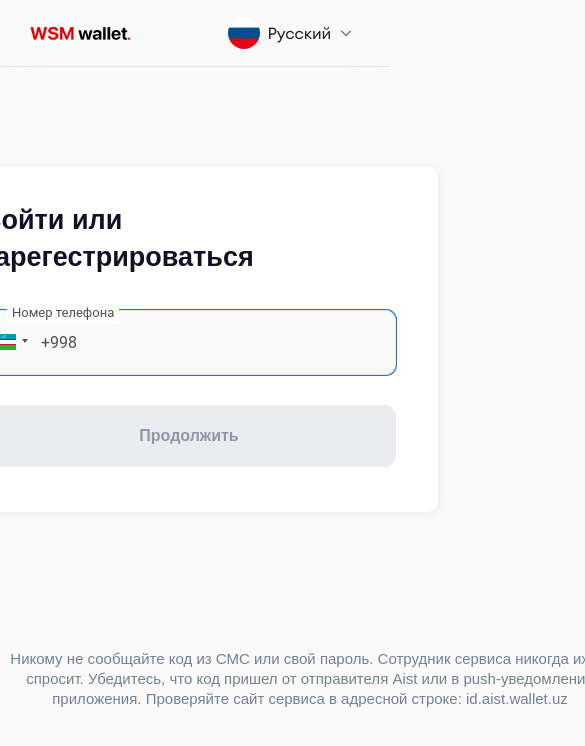
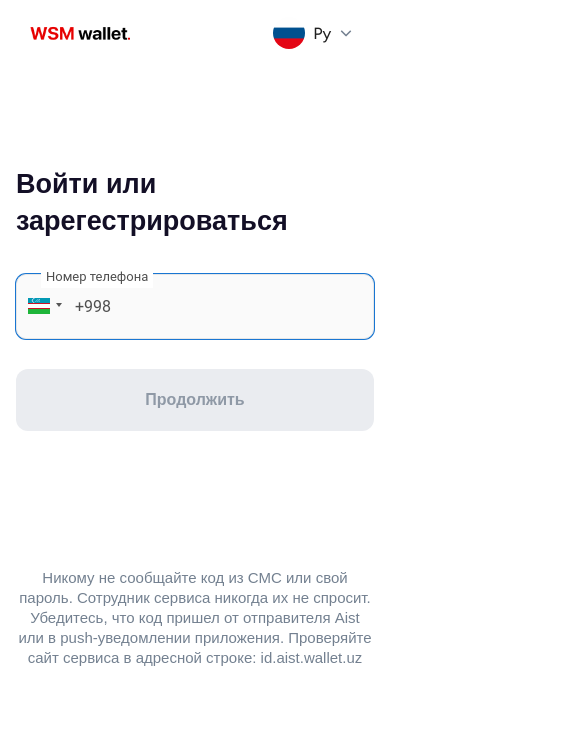
Before and after one commit to XurshidJurayev1/uzspay-wallet, a React (Create React App) app: page / in a window 390 px wide. Shown: the top 746 px of the page, 585 px wide, since content can reach past the window. Built offline with nearby package versions, Linux system fonts and the light colour scheme; a web font is replaced by a local one.

Commit message:
asdsada
asdasd

```diff
--- a/src/app.scss
+++ b/src/app.scss
@@ -1,3 +1,6 @@
 body {
   background: #fafafa;
+  @media(max-width: 768px) {
+     background: white ;
+  }
 }
--- a/src/components/admin/pages/login/LoginNavbar.jsx
+++ b/src/components/admin/pages/login/LoginNavbar.jsx
@@ -34,7 +34,8 @@ const LoginNavbar = () => {
             <div className="login_navbar_language_active_flag" style={{
               backgroundImage: `url(${rus})`,
             }} />
-            <p>Русский</p>
+            <p className="d-none d-sm-block">Русский</p>
+            <p className="d-block d-sm-none">Ру</p>
             <div className="login_navbar_language_active_icon"
                  style={!select ? { backgroundImage: `url(${caretdown})` } : {
                    backgroundImage: `url(${caretdown})`, transform: 'rotate(180deg)',
--- a/src/components/admin/pages/login/login.scss
+++ b/src/components/admin/pages/login/login.scss
@@ -1,7 +1,11 @@
+.react-tel-input .country-list{
+  @media (max-width: 576px) {
+    max-width: 100%;
+  }
+}
 .login {
   width: 100%;
   min-height: 100vh;
-  background: #FAFAFA;
   font-family: 'VelaSans', sans-serif;
 
   button {
@@ -137,7 +141,6 @@
     align-items: center;
     padding-top: 100px;
     padding-bottom: 97px;
-
     &_register {
       display: flex;
       flex-direction: column;
@@ -146,9 +149,14 @@
       padding: 35px 42px 45px 30px;
       background: #FFFFFF;
       box-shadow: 2px 2px 13px rgba(0, 0, 0, 0.06);
+      @media (max-width: 576px) {
+        box-shadow: none;
+        padding: 0 16px;
+
+      }
       border-radius: 12px;
       margin-bottom: 137px;
-      width: 486px;
+      max-width: 486px;
 
       h4 {
         font-style: normal;
@@ -195,7 +203,7 @@
         }
 
         &_drop {
-          width: 423px !important;
+          max-width: 423px !important;
 
           &::-webkit-scrollbar {
             width: 3px;
@@ -288,8 +296,10 @@
       border-radius: 12px;
       margin-bottom: 137px;
       position: relative;
-      min-width: 486px;
-
+      max-width: 486px;
+      @media (max-width: 576px) {
+          box-shadow: none;
+      }
       &_back {
         cursor: pointer;
         position: absolute;
@@ -299,6 +309,9 @@
         background-size: cover;
         width: 30px;
         height: 30px;
+        @media (max-width: 576px) {
+          display: none;
+        }
       }
 
 
@@ -320,6 +333,9 @@
         line-height: 20px;
         color: #738090;
         margin-bottom: 34px;
+        @media (max-width: 576px) {
+            text-align: center;
+        }
       }
 
       input {
@@ -542,13 +558,16 @@
 
     &_footer {
       text-align: center;
-      width: 620px;
+      max-width: 620px;
       margin: auto;
       font-style: normal;
       font-weight: 400;
       font-size: 15px;
       line-height: 20px;
       color: #738090;
+      @media (max-width: 576px) {
+        padding: 0 16px;
+      }
     }
   }
 
--- a/src/components/admin/pages/login/loginNavbar.scss
+++ b/src/components/admin/pages/login/loginNavbar.scss
@@ -8,8 +8,10 @@
   border-bottom: 1px solid #E6E6E6;
   backdrop-filter: blur(30px);
 
-  @media screen and (max-width: 576px) {
+  @media  (max-width: 576px) {
     padding: 10px 30px;
+    border-bottom: 0px;
+    background: white;
   }
 
   &_logo {
--- a/src/routes/index.js
+++ b/src/routes/index.js
@@ -25,6 +25,7 @@ const AdminRoutes = () => {
         <Route path="/confirmation" element={<LoginConfirmation />} />
         <Route path="/main" element={<Main />} />
         <Route path="/paymet" element={<Payments />} />
+        <Route path="/pass" element={<LoginPassword />} />
         <Route path="/trans" element={<Translate />} />
         <Route path="/trans/phone" element={<Telephone />} />
         <Route path="/trans/card" element={<CardNumber />} />
```
